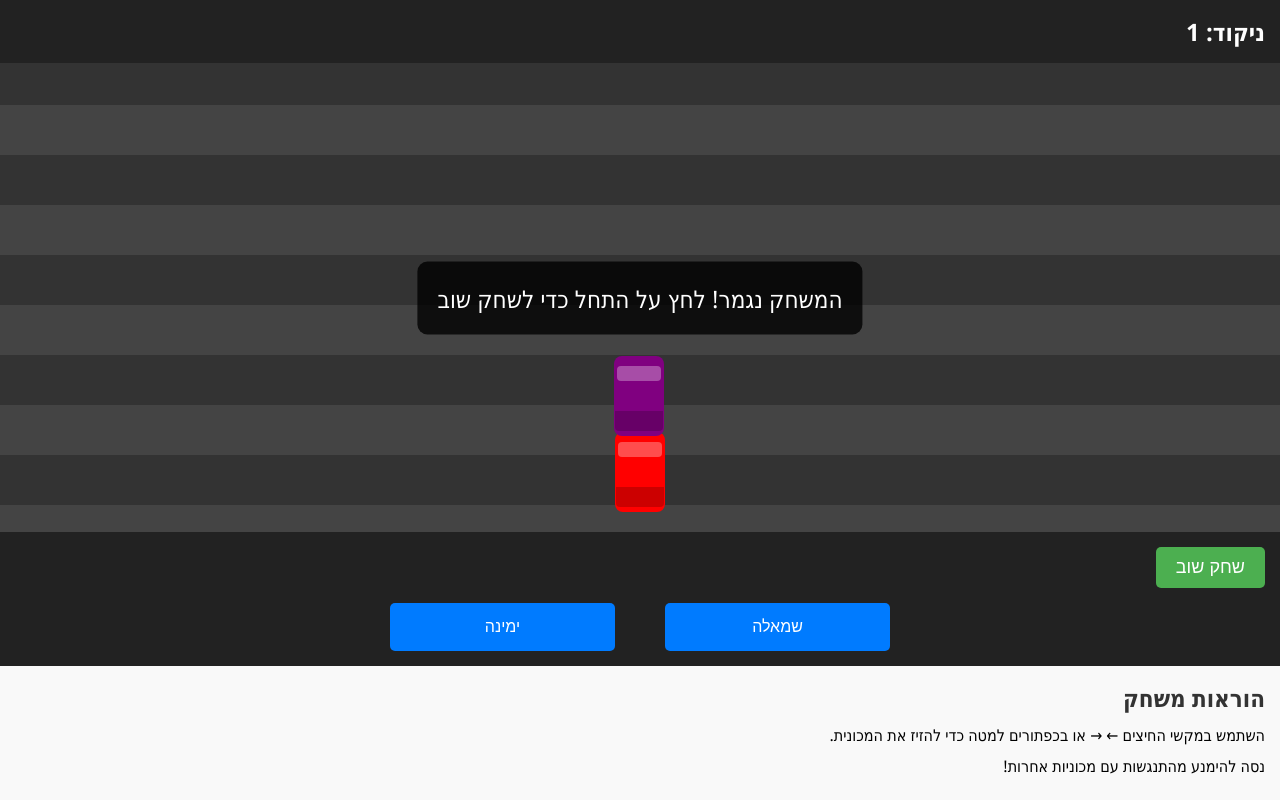
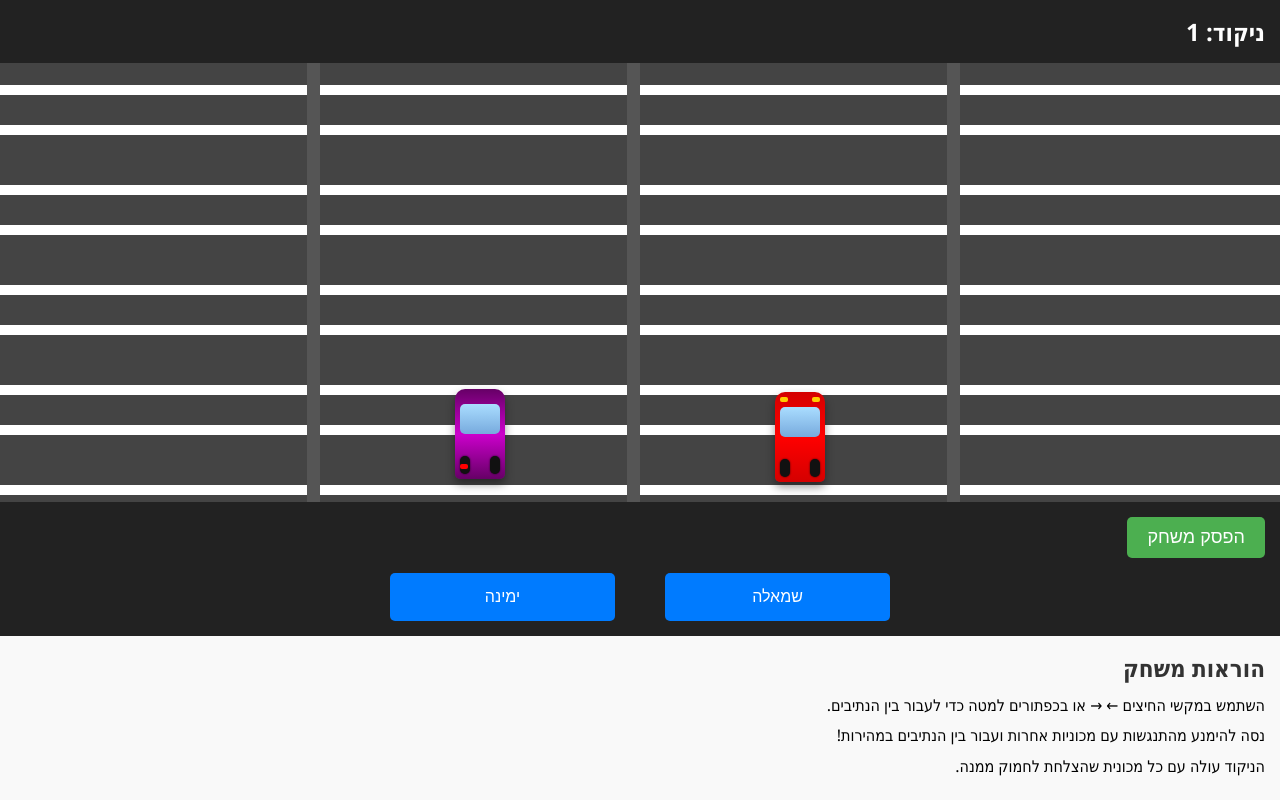
Before and after one commit to yosimn/Games, a plain HTML site: page index.html in a window 1280 px wide. Both pictures are taken after a click on the button "התחל משחק". Drawn offline with Linux system fonts and the light colour scheme.

Commit message:
Full layout

```diff
--- a/index.html
+++ b/index.html
@@ -21,8 +21,9 @@
         </div>
         <div class="instructions">
             <h2>הוראות משחק</h2>
-            <p>השתמש במקשי החיצים ← → או בכפתורים למטה כדי להזיז את המכונית.</p>
-            <p>נסה להימנע מהתנגשות עם מכוניות אחרות!</p>
+            <p>השתמש במקשי החיצים ← → או בכפתורים למטה כדי לעבור בין הנתיבים.</p>
+            <p>נסה להימנע מהתנגשות עם מכוניות אחרות ועבור בין הנתיבים במהירות!</p>
+            <p>הניקוד עולה עם כל מכונית שהצלחת לחמוק ממנה.</p>
         </div>
     </div>
     <script src="script.js"></script>
--- a/script.js
+++ b/script.js
@@ -6,11 +6,28 @@ document.addEventListener('DOMContentLoaded', () => {
     const rightButton = document.getElementById('right-btn');
     const gameArea = document.querySelector('.game-area');
 
+    // הוספת אלמנטים למכונית השחקן
+    const windshield = document.createElement('div');
+    windshield.classList.add('windshield');
+    player.appendChild(windshield);
+
+    const lightLeft = document.createElement('div');
+    lightLeft.classList.add('lights-front', 'light-left');
+    player.appendChild(lightLeft);
+
+    const lightRight = document.createElement('div');
+    lightRight.classList.add('lights-front', 'light-right');
+    player.appendChild(lightRight);
+
     let gameStarted = false;
     let score = 0;
     let animationId;
     let speed = 5;
-    let playerPosition = 50; // באחוזים
+
+    // הגדרת נתיבים
+    const lanes = [12.5, 37.5, 62.5, 87.5]; // מיקום באחוזים של 4 נתיבים
+    let currentLane = 2; // נתיב התחלתי (מתוך 0-3)
+
     const playerWidth = 50; // רוחב השחקן בפיקסלים
     let gameAreaWidth = window.innerWidth; // רוחב אזור המשחק
     const obstacleFrequency = 1500; // תדירות יצירת מכשולים במילישניות
@@ -20,7 +37,7 @@ document.addEventListener('DOMContentLoaded', () => {
     // עדכון גודל אזור המשחק בעת שינוי גודל חלון
     window.addEventListener('resize', () => {
         gameAreaWidth = window.innerWidth;
-        player.style.left = `calc(${playerPosition}% - ${playerWidth/2}px)`;
+        updatePlayerPosition();
     });
 
     // יצירת הודעת סיום משחק
@@ -78,11 +95,16 @@ document.addEventListener('DOMContentLoaded', () => {
         obstacles = [];
         score = 0;
         scoreElement.textContent = '0';
-        playerPosition = 50;
-        player.style.left = `calc(${playerPosition}% - ${playerWidth/2}px)`;
+        currentLane = 2; // החזרת השחקן לנתיב האמצעי
+        updatePlayerPosition();
         gameOverElement.style.display = 'none';
         speed = 5;
         lastObstacleTime = 0;
+    }
+
+    function updatePlayerPosition() {
+        const lanePosition = lanes[currentLane];
+        player.style.left = `calc(${lanePosition}% - ${playerWidth/2}px)`;
     }
 
     function handleKeyDown(e) {
@@ -98,38 +120,53 @@ document.addEventListener('DOMContentLoaded', () => {
     function movePlayer(direction) {
         if (!gameStarted) return;
 
-        const moveStep = 3; // צעד תנועה קטן יותר למסך גדול
-
-        if (direction === 'left' && playerPosition > 0) {
-            playerPosition = Math.max(0, playerPosition - moveStep);
-        } else if (direction === 'right' && playerPosition < 100) {
-            playerPosition = Math.min(100, playerPosition + moveStep);
+        if (direction === 'left' && currentLane > 0) {
+            currentLane--;
+        } else if (direction === 'right' && currentLane < lanes.length - 1) {
+            currentLane++;
         }
 
-        player.style.left = `calc(${playerPosition}% - ${playerWidth/2}px)`;
+        updatePlayerPosition();
     }
 
     function createObstacle() {
         const obstacle = document.createElement('div');
         obstacle.classList.add('obstacle');
 
-        // מיקום אקראי לרוחב הכביש
-        const position = Math.random() * 80 + 10; // בין 10% ל-90%
-        obstacle.style.left = `calc(${position}% - 25px)`;
-        obstacle.style.top = '-80px'; // מחוץ לאזור המשחק בתחילה
+        // בחירת נתיב אקראי
+        const lane = Math.floor(Math.random() * lanes.length);
+        const lanePosition = lanes[lane];
 
         // צבע אקראי
-        const colors = ['blue', 'green', 'purple', 'orange'];
-        obstacle.style.backgroundColor = colors[Math.floor(Math.random() * colors.length)];
+        const colors = ['blue', 'green', 'purple', 'yellow'];
+        const colorClass = colors[Math.floor(Math.random() * colors.length)];
+        obstacle.classList.add(colorClass);
+
+        // הגדרת מיקום
+        obstacle.style.left = `calc(${lanePosition}% - 25px)`;
+        obstacle.style.top = '-90px'; // מחוץ לאזור המשחק בתחילה
+
+        // הוספת אלמנטים למכונית
+        const windshield = document.createElement('div');
+        windshield.classList.add('windshield');
+        obstacle.appendChild(windshield);
+
+        const lightLeft = document.createElement('div');
+        lightLeft.classList.add('lights-back', 'light-left');
+        obstacle.appendChild(lightLeft);
+
+        const lightRight = document.createElement('div');
+        lightRight.classList.add('lights-back', 'light-right');
+        obstacle.appendChild(lightRight);
 
         gameArea.appendChild(obstacle);
 
         obstacles.push({
             element: obstacle,
-            position: position,
-            top: -80,
+            lane: lane,
+            top: -90,
             width: 50, // רוחב המכשול בפיקסלים
-            height: 80 // גובה המכשול בפיקסלים
+            height: 90 // גובה המכשול בפיקסלים
         });
     }
 
@@ -170,12 +207,15 @@ document.addEventListener('DOMContentLoaded', () => {
     }
 
     function checkCollision(obstacle) {
+        // בדיקה אם המכשול והשחקן באותו נתיב
+        if (obstacle.lane !== currentLane) {
+            return false;
+        }
+
         const playerRect = player.getBoundingClientRect();
         const obstacleRect = obstacle.element.getBoundingClientRect();
 
         return !(
-            playerRect.right < obstacleRect.left ||
-            playerRect.left > obstacleRect.right ||
             playerRect.bottom < obstacleRect.top ||
             playerRect.top > obstacleRect.bottom
         );
--- a/style.css
+++ b/style.css
@@ -31,45 +31,177 @@ body {
 .game-area {
     flex: 1;
     height: calc(100vh - 200px);
-    background-color: #333;
+    background-color: #444;
     position: relative;
     overflow: hidden;
-    background-image: repeating-linear-gradient(
-        to bottom,
-        #333 0px,
-        #333 50px,
-        #444 50px,
-        #444 100px
-    );
-    background-size: 100% 100px;
+    background-image:
+        repeating-linear-gradient(
+            to right,
+            transparent 0%,
+            transparent 24%,
+            #555 24%,
+            #555 25%,
+            transparent 25%,
+            transparent 49%,
+            #555 49%,
+            #555 50%,
+            transparent 50%,
+            transparent 74%,
+            #555 74%,
+            #555 75%,
+            transparent 75%,
+            transparent 100%
+        ),
+        repeating-linear-gradient(
+            to bottom,
+            transparent 0px,
+            transparent 30px,
+            white 30px,
+            white 40px
+        );
+    background-size: 100% 100%, 100% 100px;
     animation: moveRoad 1s linear infinite;
 }
 
 @keyframes moveRoad {
     0% {
-        background-position: 0 0;
+        background-position: 0 0, 0 0;
     }
     100% {
-        background-position: 0 100px;
+        background-position: 0 0, 0 100px;
     }
 }
 
 .car {
     width: 50px;
-    height: 80px;
-    background-color: red;
+    height: 90px;
     position: absolute;
     bottom: 20px;
     left: calc(50% - 25px);
-    border-radius: 8px;
+    border-radius: 10px 10px 5px 5px;
+    background: linear-gradient(to bottom, #d40000 0%, #ff0000 50%, #d40000 100%);
+    box-shadow: 0 5px 10px rgba(0, 0, 0, 0.4);
+    z-index: 10;
+}
+
+.car::before, .car::after {
+    content: '';
+    position: absolute;
+    width: 10px;
+    height: 18px;
+    background-color: #111;
+    border-radius: 5px;
+    box-shadow: 0 0 2px rgba(0, 0, 0, 0.8);
+}
+
+.car::before {
+    bottom: 5px;
+    left: 5px;
+}
+
+.car::after {
+    bottom: 5px;
+    right: 5px;
+}
+
+.car .windshield {
+    content: '';
+    position: absolute;
+    width: 40px;
+    height: 30px;
+    top: 15px;
+    left: 5px;
+    background: linear-gradient(to bottom, #aaddff 0%, #77aadd 100%);
+    border-radius: 5px;
+}
+
+.car .lights-front {
+    position: absolute;
+    width: 8px;
+    height: 5px;
+    background-color: #ffcc00;
+    border-radius: 2px;
+    top: 5px;
+}
+
+.car .light-left {
+    left: 5px;
+}
+
+.car .light-right {
+    right: 5px;
 }
 
 .obstacle {
     width: 50px;
-    height: 80px;
-    background-color: blue;
+    height: 90px;
     position: absolute;
-    border-radius: 8px;
+    border-radius: 10px 10px 5px 5px;
+    box-shadow: 0 5px 10px rgba(0, 0, 0, 0.4);
+    z-index: 5;
+}
+
+.obstacle.blue {
+    background: linear-gradient(to bottom, #000088 0%, #0000ff 50%, #000088 100%);
+}
+
+.obstacle.green {
+    background: linear-gradient(to bottom, #006600 0%, #00cc00 50%, #006600 100%);
+}
+
+.obstacle.purple {
+    background: linear-gradient(to bottom, #660066 0%, #cc00cc 50%, #660066 100%);
+}
+
+.obstacle.yellow {
+    background: linear-gradient(to bottom, #886600 0%, #ffcc00 50%, #886600 100%);
+}
+
+.obstacle::before, .obstacle::after {
+    content: '';
+    position: absolute;
+    width: 10px;
+    height: 18px;
+    background-color: #111;
+    border-radius: 5px;
+    box-shadow: 0 0 2px rgba(0, 0, 0, 0.8);
+}
+
+.obstacle::before {
+    bottom: 5px;
+    left: 5px;
+}
+
+.obstacle::after {
+    bottom: 5px;
+    right: 5px;
+}
+
+.obstacle .windshield {
+    position: absolute;
+    width: 40px;
+    height: 30px;
+    top: 15px;
+    left: 5px;
+    background: linear-gradient(to bottom, #aaddff 0%, #77aadd 100%);
+    border-radius: 5px;
+}
+
+.obstacle .lights-back {
+    position: absolute;
+    width: 8px;
+    height: 5px;
+    background-color: #ff0000;
+    border-radius: 2px;
+    bottom: 10px;
+}
+
+.obstacle .light-left {
+    left: 5px;
+}
+
+.obstacle .light-right {
+    right: 5px;
 }
 
 .controls {
@@ -142,26 +274,3 @@ body {
     display: none;
     z-index: 10;
 }
-
-/* מכונית עם עיצוב מפורט יותר */
-.car::before, .obstacle::before {
-    content: '';
-    position: absolute;
-    width: 48px;
-    height: 20px;
-    background-color: rgba(0, 0, 0, 0.2);
-    bottom: 5px;
-    left: 1px;
-    border-radius: 0 0 4px 4px;
-}
-
-.car::after, .obstacle::after {
-    content: '';
-    position: absolute;
-    width: 44px;
-    height: 15px;
-    background-color: rgba(255, 255, 255, 0.3);
-    top: 10px;
-    left: 3px;
-    border-radius: 4px;
-}
```
